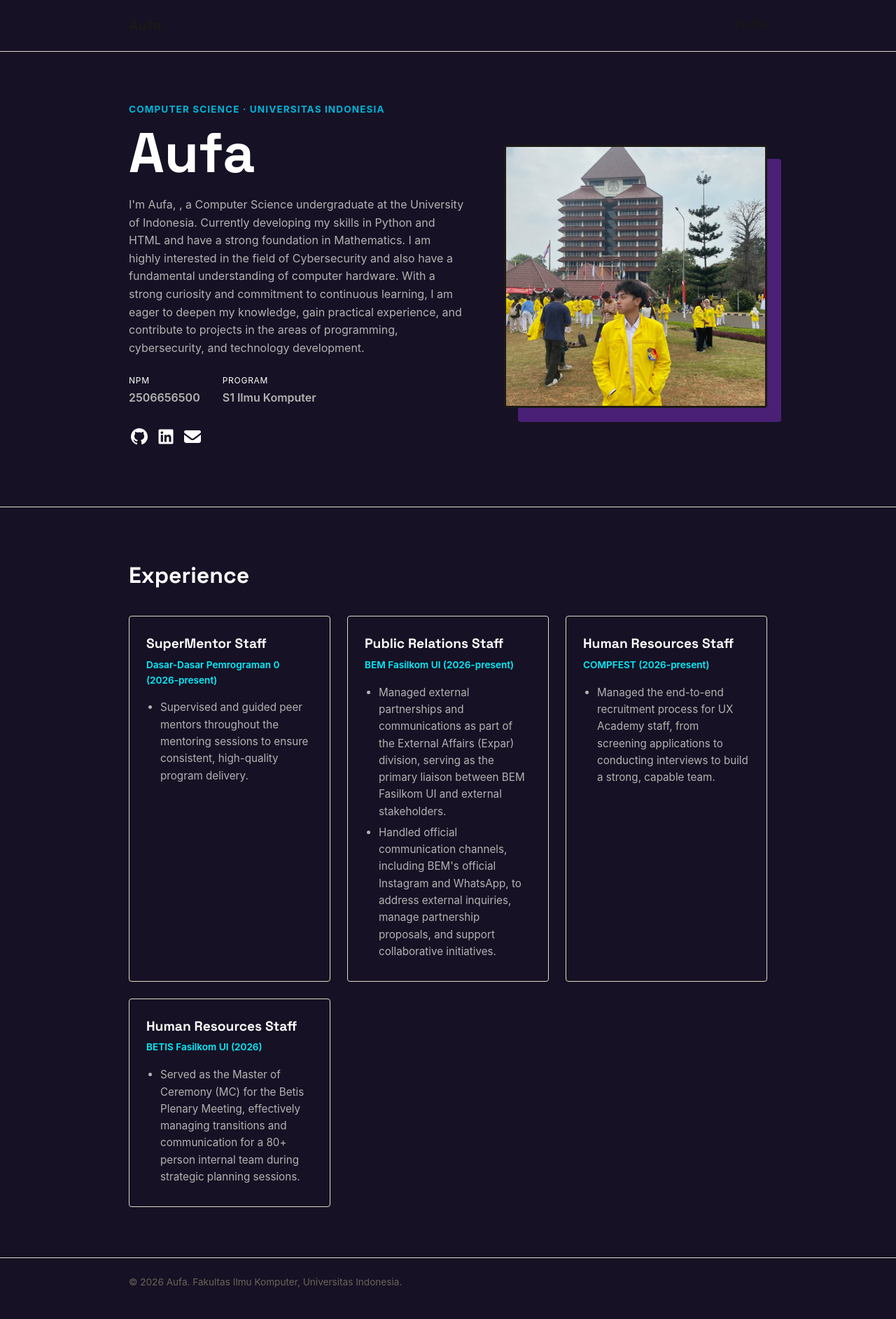
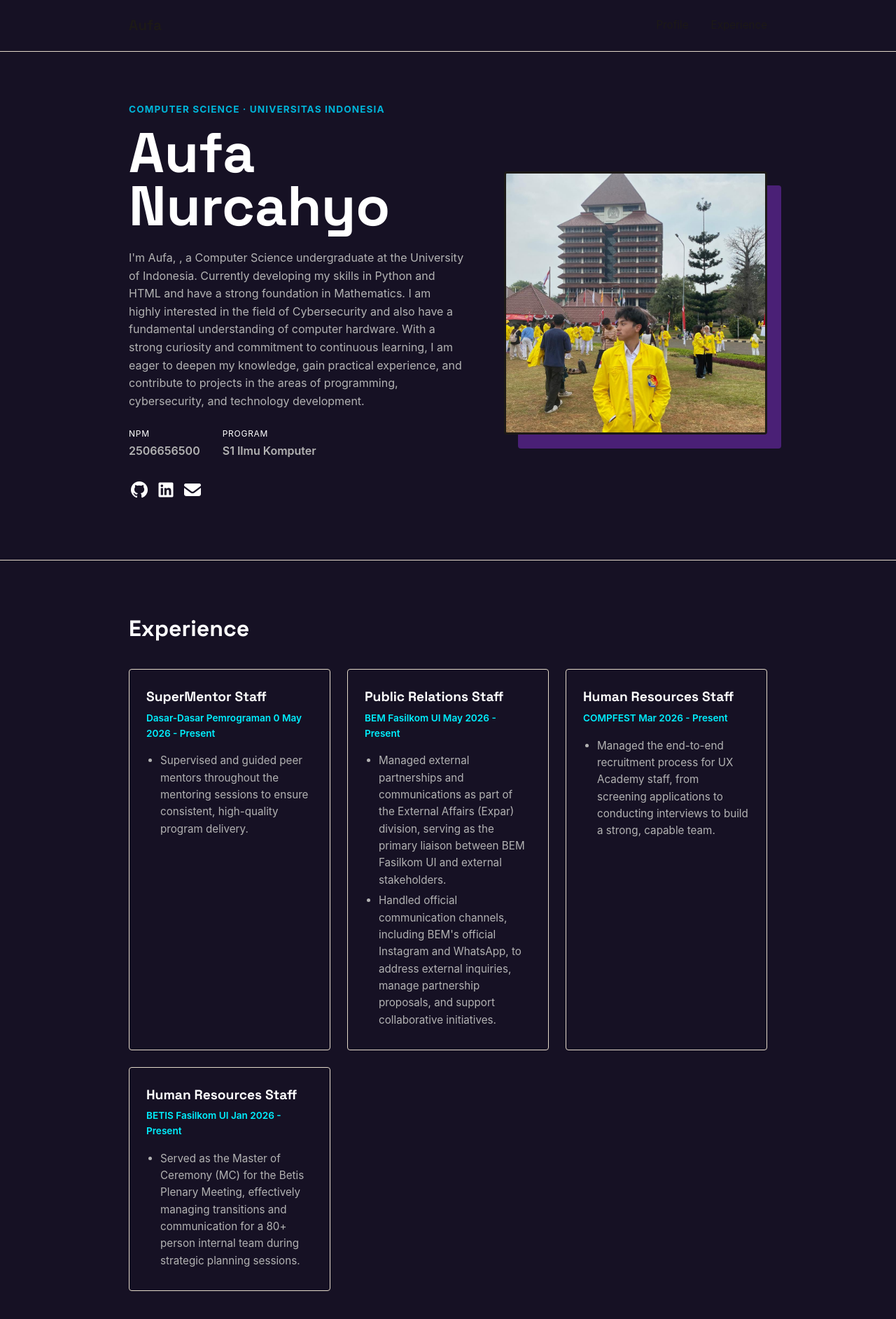
Before and after one commit to aufagit/myportofolio, a Django app: page / in a window 1280 px wide. Shown: the top 1885 px of the page at 70% size. Before the commit the page ends 1840 px from the top, so only its background shows below. Run offline with Django 5.2, Linux system fonts and the light colour scheme.

Commit message:
feat(html): add experience nav and make span for date in experience-org

```diff
--- a/templates/index.html
+++ b/templates/index.html
@@ -16,6 +16,7 @@
             <a href="#profile" class="brand">Aufa</a>
             <nav>
                 <a href="#profile">Profile</a>
+                <a href="#experience">Experience</a>
             </nav>
         </div>
     </header>
@@ -25,7 +26,7 @@
             <div class="container hero-grid">
                 <div class="hero-identity">
                     <p class="hero-kicker">Computer Science &middot; Universitas Indonesia</p>
-                    <h1>Aufa</h1>
+                    <h1>Aufa Nurcahyo</h1>
                 </div>
                 <div class="hero-photo">
                     <div class="photo-block"></div>
@@ -61,7 +62,9 @@
                     <!--card 1 -->
                     <article>
                         <h3>SuperMentor Staff</h3>
-                        <p class="experience-org">Dasar-Dasar Pemrograman 0 (2026-present)</p>
+                        <p class="experience-org">Dasar-Dasar Pemrograman 0
+                            <span>May 2026 - Present</span>
+                        </p>
                         <ul>
                             <li>Supervised and guided peer mentors throughout the mentoring sessions to ensure consistent, high-quality program delivery.</li>
                         </ul>
@@ -70,7 +73,9 @@
                     <!--card 2 -->
                     <article>
                         <h3>Public Relations Staff</h3>
-                        <p class="experience-org">BEM Fasilkom UI (2026-present) </p>
+                        <p class="experience-org">BEM Fasilkom UI
+                            <span>May 2026 - Present</span>
+                        </p>
                         <ul>
                             <li>Managed external partnerships and communications as part of the External Affairs (Expar) division, serving as the primary liaison between BEM Fasilkom UI and external stakeholders.</li>
                             <li>Handled official communication channels, including BEM's official Instagram and WhatsApp, to address external inquiries, manage partnership proposals, and support collaborative initiatives.</li>
@@ -80,7 +85,9 @@
                     <!--card 3 -->
                     <article>
                         <h3>Human Resources Staff</h3>
-                        <p class="experience-org">COMPFEST (2026-present) </p>
+                        <p class="experience-org">COMPFEST
+                            <span>Mar 2026 - Present</span>
+                        </p>
                         <ul>
                             <li>Managed the end-to-end recruitment process for UX Academy staff, from screening applications to conducting interviews to build a strong, capable team.</li>
                         </ul>
@@ -89,7 +96,9 @@
                     <!--card 4 -->
                     <article>
                         <h3>Human Resources Staff</h3>
-                        <p class="experience-org">BETIS Fasilkom UI (2026) </p>
+                        <p class="experience-org">BETIS Fasilkom UI
+                            <span>Jan 2026 - Present</span>
+                        </p>
                         <ul>
                             <li>Served as the Master of Ceremony (MC) for the Betis Plenary Meeting, effectively managing transitions and communication for a 80+ person internal team during strategic planning sessions.</li>
                         </ul>
```
